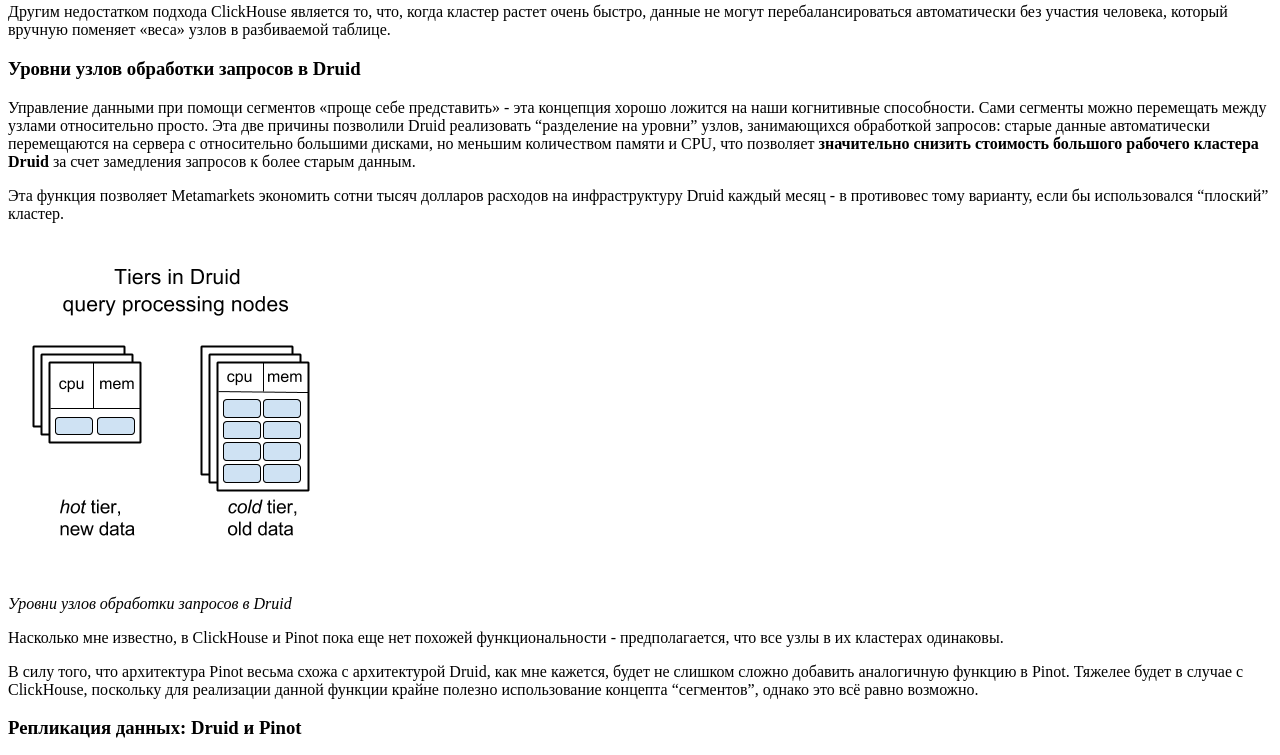
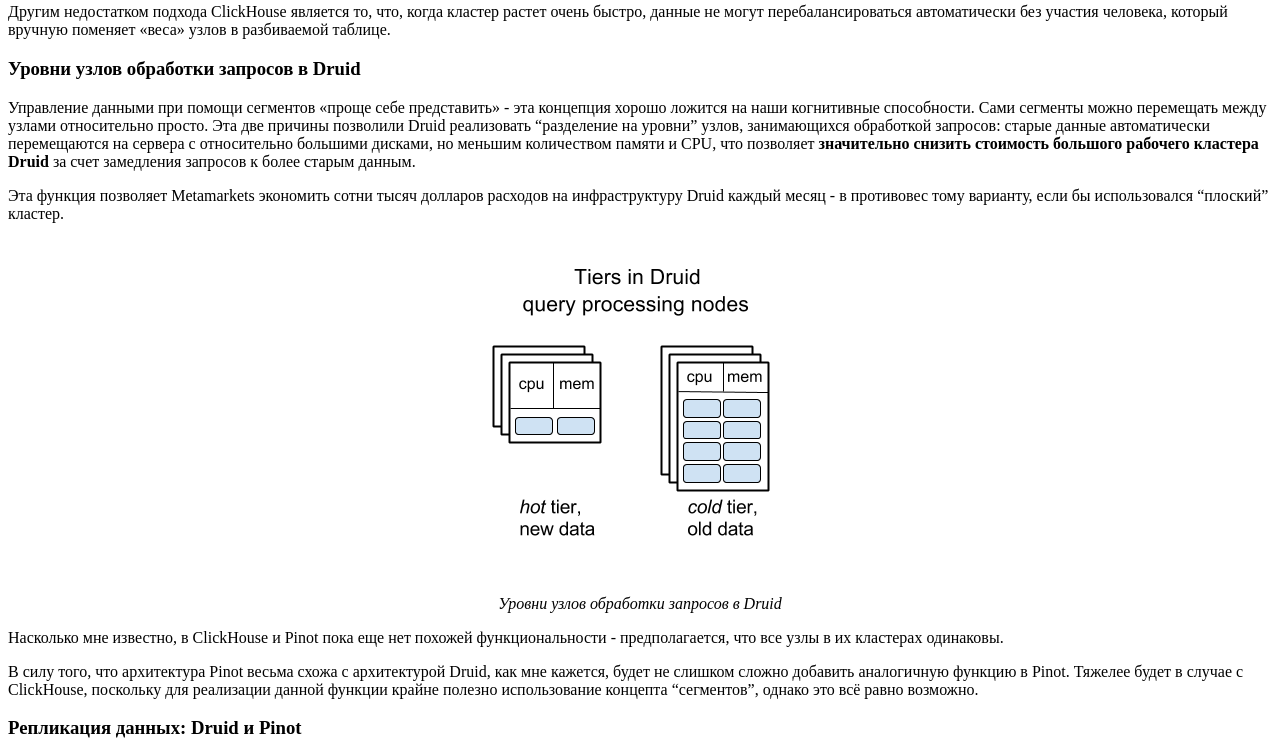
Before and after one commit to CodeShami/14, a plain HTML site: page index.html in a window 1280 px wide. Shown: the part 3955-4710 px from the top of the page. Drawn offline with Linux system fonts and the light colour scheme.

Commit message:
правки
Signed-off-by: CodeShami <ishamil2013@yandex.ru>

```diff
--- a/index.html
+++ b/index.html
@@ -285,11 +285,14 @@ https://medium.com/@leventov/comparison-of-the-open-source-olap-systems-for-big-
 	которые покрывают небольшой интервал данных:
 </p>
 
+<div style="text-align: center;">
 	<img src="1.png" alt="">
 
 	<p>
 		<i>Компромисс распределения данных в ClickHouse</i>
 	</p>
+</div>
+
 
 <p>
 	В примере, показанном на изображении выше, данные таблицы распределены между тремя узлами в Druid/Pinot, но запрос по
@@ -327,12 +330,14 @@ https://medium.com/@leventov/comparison-of-the-open-source-olap-systems-for-big-
 	Эта функция позволяет Metamarkets экономить сотни тысяч долларов расходов на инфраструктуру Druid каждый месяц - в
 	противовес тому варианту, если бы использовался “плоский” кластер.
 </p>
-
-<img src="2.png" alt="">
+<div style="text-align: center;">
+	<img src="2.png" alt="" style="margin: 0 auto;">
 
 	<p>
 		<i>Уровни узлов обработки запросов в Druid</i>
 	</p>
+</div>
+
 
 <p>Насколько мне известно, в ClickHouse и Pinot пока еще нет похожей функциональности - предполагается, что все узлы в их
 кластерах одинаковы.</p>
@@ -491,8 +496,8 @@ https://medium.com/@leventov/comparison-of-the-open-source-olap-systems-for-big-
 	случае является предпочтительным выбором.
 </p>
 
-<table border="1px solid black">
-	<tr align="center">
+<table border="1px solid black" >
+	<tr align="center" >
 		<td><strong>ClickHouse</strong></td>
 		<td><strong>Druid или Pinot</strong></td>
 	</tr>
```
Lines whose indentation alone changed are shown as unchanged.
